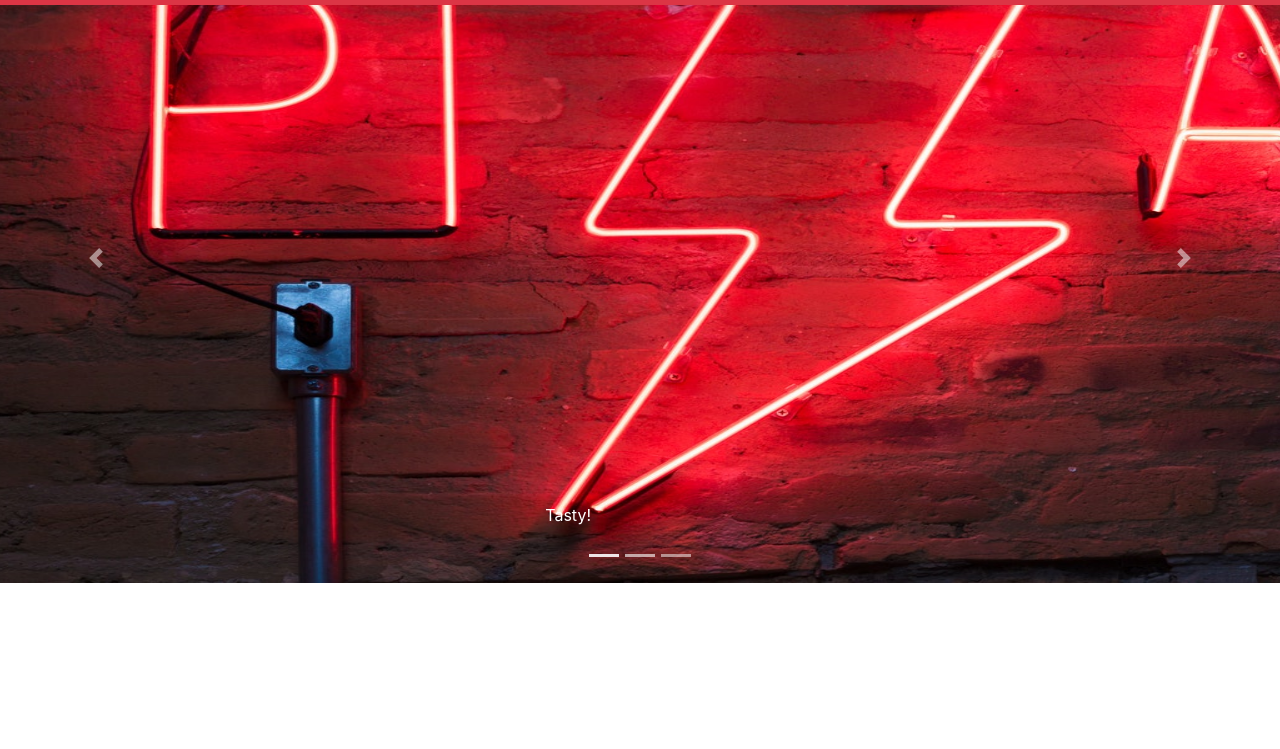
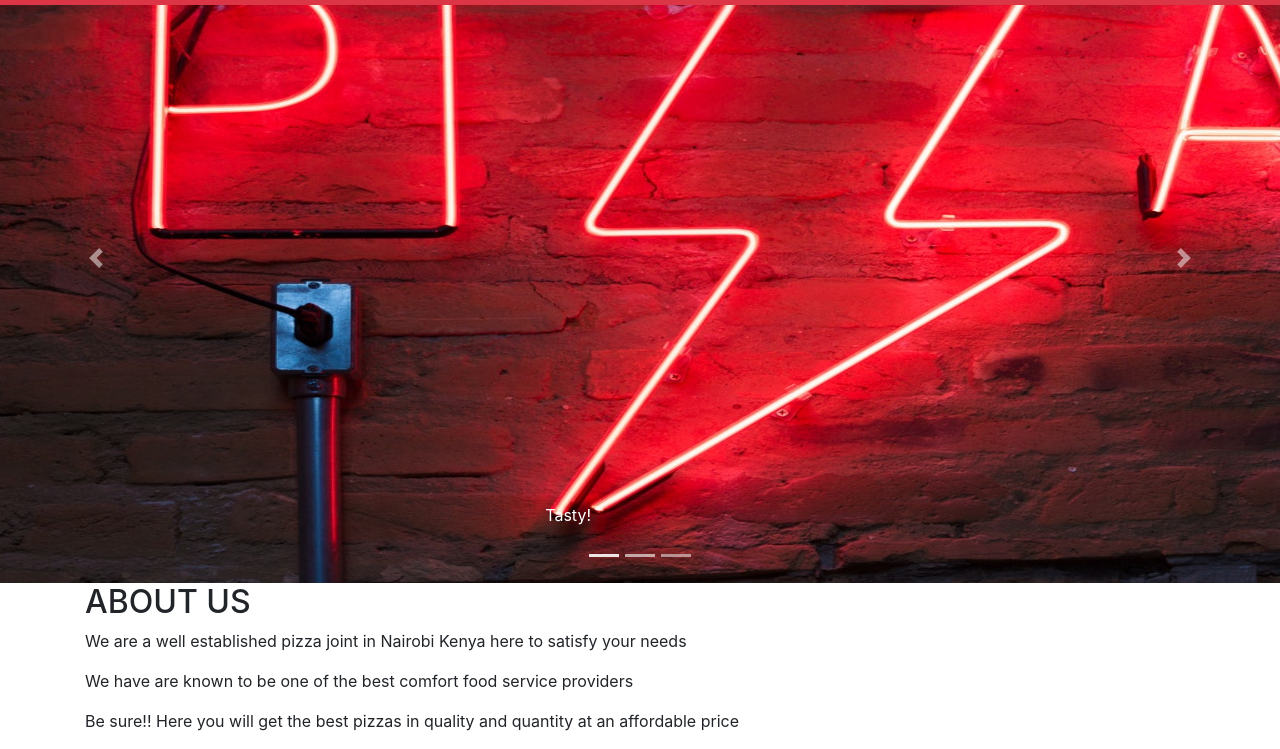
Before and after one commit to shalom333-cpu/Pizza-website, a plain HTML site: page index.html in a window 1280 px wide. Shown: the part 67-816 px from the top of the page. Drawn offline with nearby package versions, Linux system fonts and the light colour scheme.

Commit message:
add about section with header & text content

```diff
--- a/index.html
+++ b/index.html
@@ -68,6 +68,12 @@
           <span class="carousel-control-next-icon"></span>
         </a>
       </div>
+      <div class="container about" id="about-us">
+        <h2 id="about">ABOUT US</h2>
+        <p>We are a well established pizza joint in Nairobi Kenya here to satisfy your needs</p>
+        <p>We have are known to be one of the best comfort food service providers</p>
+        <p>Be sure!! Here you will get the best pizzas in quality and quantity at an affordable price</p>
+      </div>
 
       <script src="js/jquery-3.6.0 (1).js"></script>
       <script src="https://cdn.jsdelivr.net/npm/popper.js@1.16.1/dist/umd/popper.min.js" integrity="sha384-9/reFTGAW83EW2RDu2S0VKaIzap3H66lZH81PoYlFhbGU+6BZp6G7niu735Sk7lN" crossorigin="anonymous"></script>
```
